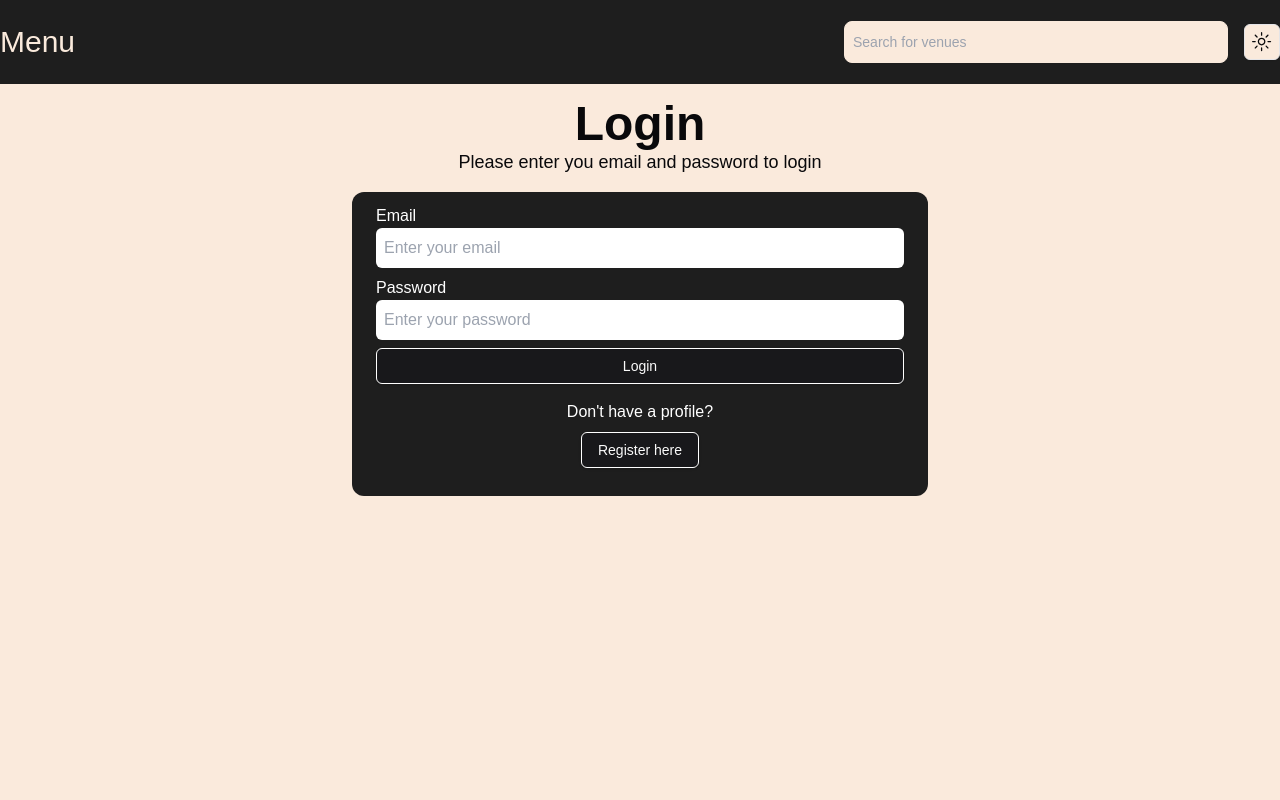
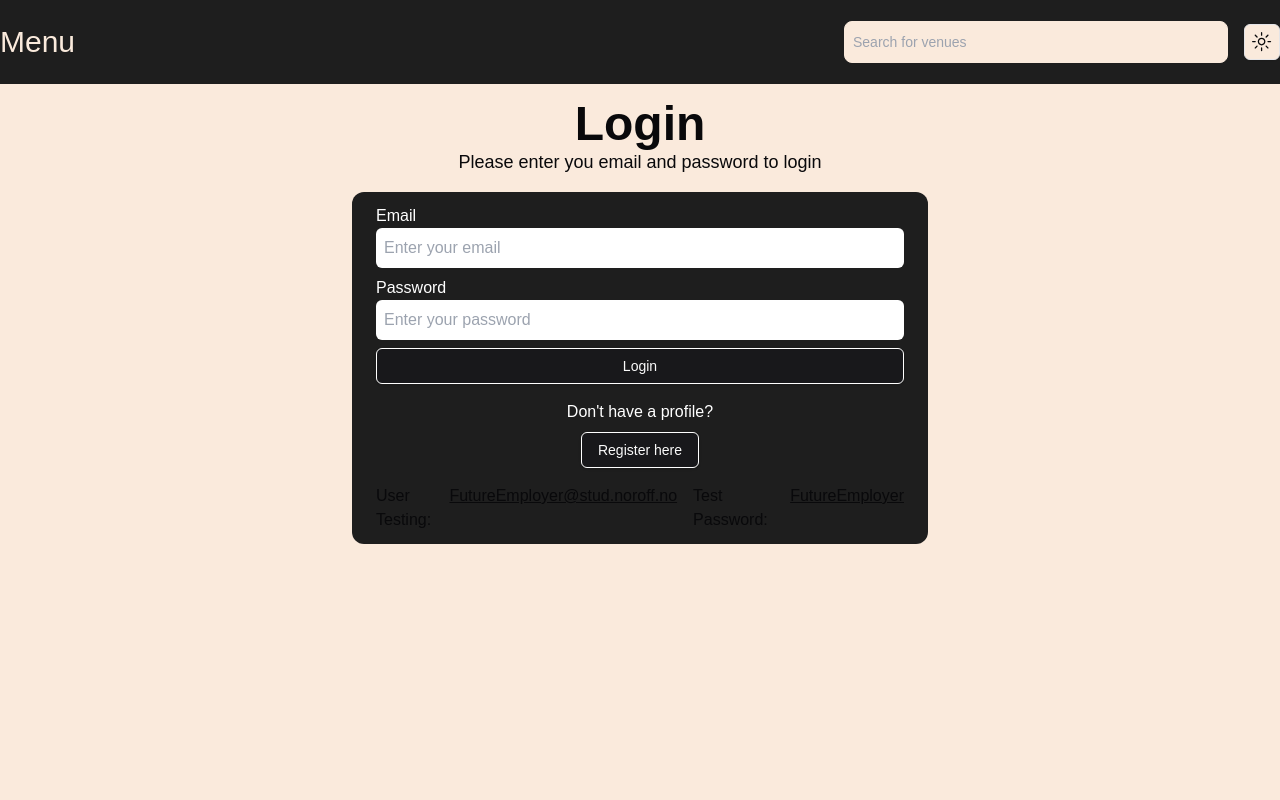
Before and after one commit to Pgarza-dev/Holidaze-and-Nightz, a Next.js app: page /login in a window 1280 px wide. Shown: the top 800 px of the page. Built offline with nearby package versions, Linux system fonts and the light colour scheme; a web font is replaced by a local one.

Commit message:
feat: Add redirect to login page after successful registration

```diff
--- a/src/app/register/page.tsx
+++ b/src/app/register/page.tsx
@@ -51,11 +51,12 @@ function Register() {
           title: "Account Created",
           description: "You have successfully created an account",
           duration: 3000,
-          variant: "default",
+          variant: "success",
           action: (
             <ToastAction altText="Register successful">Close</ToastAction>
           ),
         });
+        router.push("/login");
       }
     } catch (error) {
       console.error("Error:", error);
--- a/src/components/forms/LoginForm.tsx
+++ b/src/components/forms/LoginForm.tsx
@@ -110,6 +110,15 @@ export default function LoginForm() {
             </Button>
           </Link>
         </div>
+        <div className="tex-sm flex w-full flex-row justify-center gap-4 ">
+          <span className="flex flex-row gap-2">
+            User Testing:{" "}
+            <span className="underline"> FutureEmployer@stud.noroff.no</span>
+          </span>
+          <span className="flex flex-row gap-2">
+            Test Password: <span className="underline"> FutureEmployer</span>
+          </span>
+        </div>
       </div>
     </Container>
   );
```
